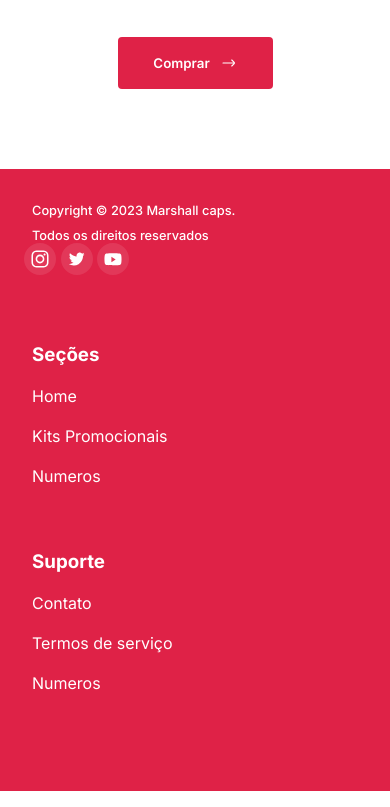
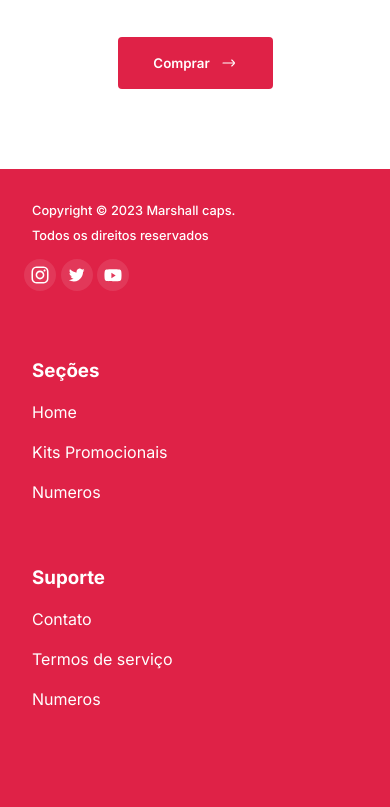
Before and after one commit to Group-company/beautycaps, a plain HTML site: page index.html in a window 390 px wide. Shown: the part 3252-4059 px from the top of the page. Drawn offline with Linux system fonts and the light colour scheme.

Commit message:
margin top

```diff
--- a/styles/footer.css
+++ b/styles/footer.css
@@ -47,7 +47,7 @@
     grid-template-columns: 100%;
   }
   .footer .first .social {
-    margin-top: 0;
+    margin-top: 1rem;
   }
   .footer .section {
     transform: translateX(0);
```
